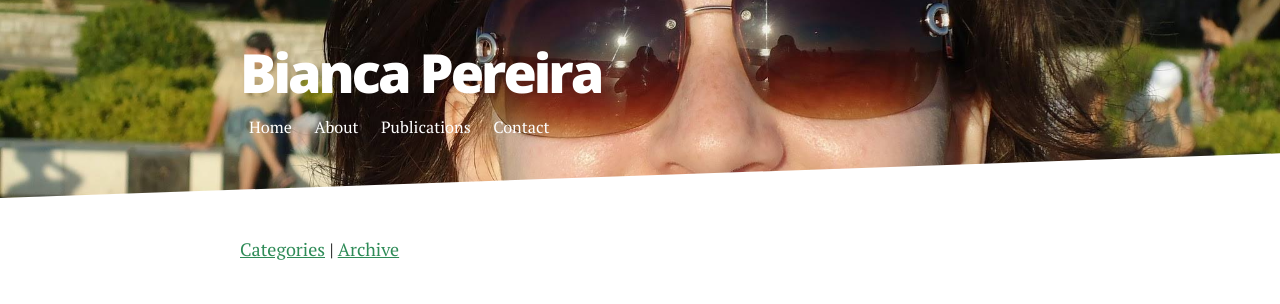
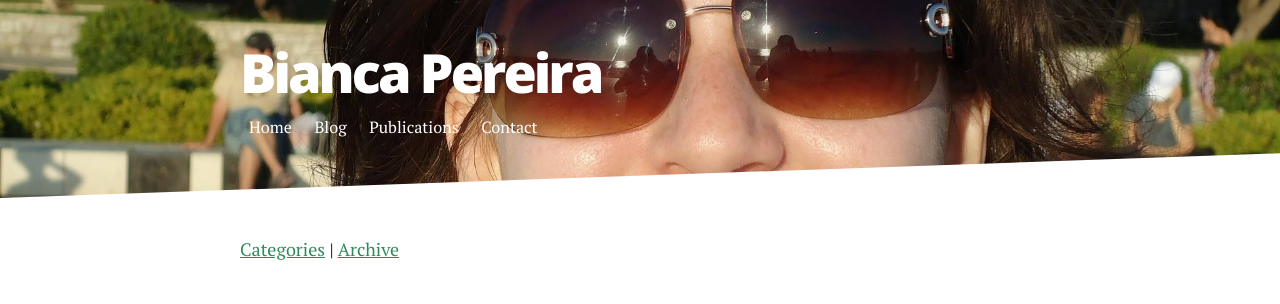
Before and after one commit to bianca-pereira/blog, a Jekyll site: the page built from index.html, in a window 1280 px wide. Shown: the top 304 px of the page. Built offline with Jekyll 4.4.1, drawn with Linux system fonts in a browser that asks for light colours; nearby versions of some CDN libraries; the list of posts is cut into pages by our own code.

Commit message:
no message

```diff
--- a/_config.yml
+++ b/_config.yml
@@ -12,8 +12,8 @@ paginate: 5
 navigation:
  - title: Home
    url: /index.html
- - title: About
-   url: /about.html
+ - title: Blog
+   url: /test
  - title: Publications
    url: /publications.html
  - title: Contact
```
